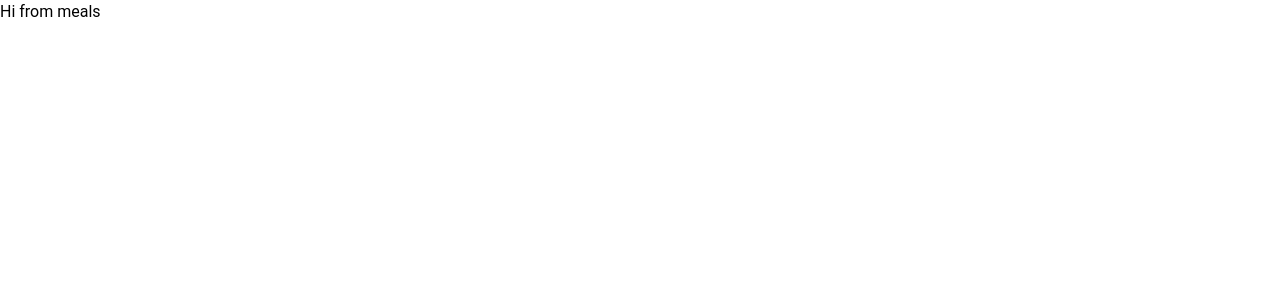
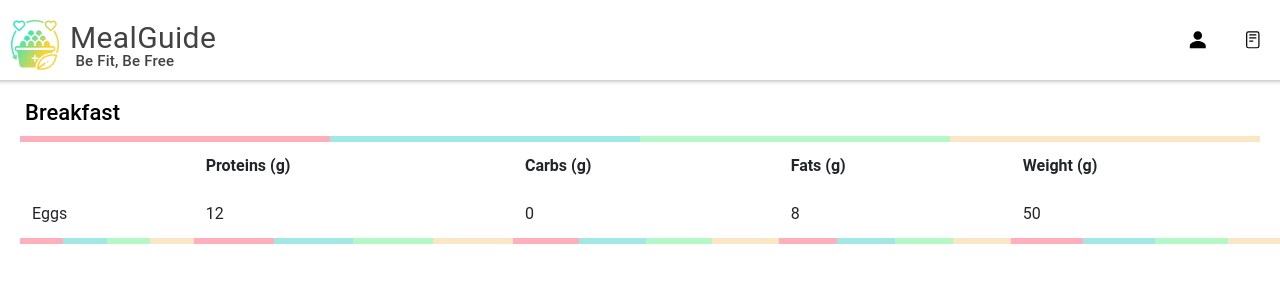
Before and after one commit to MLH-Fellowship/MealGuide, a React (Create React App) app in the folder mealguide-frontend/: page /meals in a window 1280 px wide. Shown: the top 300 px of the page. Built offline with nearby package versions, Linux system fonts and the light colour scheme; a web font is replaced by a local one.

Commit message:
dummy data and border added in table

```diff
--- /dev/null
+++ b/mealguide-frontend/src/components/MealTable/MealTable.css
@@ -0,0 +1,11 @@
+.highlight {
+    padding:'0';
+    margin:'0';
+    /* height: 4px;
+    border: 0;
+    background-color: #FFAEBC;
+    background-image: linear-gradient(to right, #FFAEBC, #FFAEBC 25%, #A0E7E5 25%, #A0E7E5 50%, #B4F8C8 50%, #B4F8C8 75%, #FBE7C6 75%, #FBE7C6 100%, #FBE7C6 100%);
+    -webkit-background-size: 100%;
+    -moz-background-size: 100%;
+    background-size: 100%; */
+}
--- /dev/null
+++ b/mealguide-frontend/src/components/MealTable/MealTable.jsx
@@ -0,0 +1,39 @@
+import React from 'react';
+import 'bootstrap/dist/css/bootstrap.min.css';
+import Table from 'react-bootstrap/Table'
+import Highlight from '../Highlight/Highlight';
+import './MealTable.css'
+
+const MealTable = () => {
+    return (
+        <Table responsive hover borderless style={{ marginLeft: '20px' }}>
+            <thead>
+                <tr>
+                    <th></th>
+                    <th>Proteins (g)</th>
+                    <th>Carbs (g)</th>
+                    <th>Fats (g)</th>
+                    <th>Weight (g)</th>
+                </tr>
+            </thead>
+            <tbody>
+                <tr>
+                    <td>Eggs</td>
+                    <td>12</td>
+                    <td>0</td>
+                    <td>8</td>
+                    <td>50</td>
+                </tr>
+                <tr>
+                    <td style={{padding:'0', margin:'0'}}><Highlight /></td>
+                    <td style={{padding:'0', margin:'0'}}><Highlight /></td>
+                    <td style={{padding:'0', margin:'0'}}><Highlight /></td>
+                    <td style={{padding:'0', margin:'0'}}><Highlight /></td>
+                    <td style={{padding:'0', margin:'0'}}><Highlight /></td>
+                </tr>
+            </tbody>
+        </Table>
+    )
+}
+
+export default MealTable;
--- a/mealguide-frontend/src/pages/Meals.jsx
+++ b/mealguide-frontend/src/pages/Meals.jsx
@@ -1,11 +1,17 @@
+import React from 'react'
 import { IonContent, IonPage } from '@ionic/react';
-import React from 'react'
+import LargeNavbar from '../components/Navbar/LargeNavbar';
+import Highlight from '../components/Highlight/Highlight';
+import MealTable from '../components/MealTable/MealTable';
 
 const Meals = () => {
     return (
         <IonPage>
             <IonContent fullscreen>
-                <div>Hi from meals</div>
+                <LargeNavbar />
+                <h3 style={{marginLeft:'25px', marginTop:'20px'}}>Breakfast</h3>
+                <Highlight highlightsides='20px'/>
+                <MealTable />
             </IonContent>
         </IonPage>
     )
```
